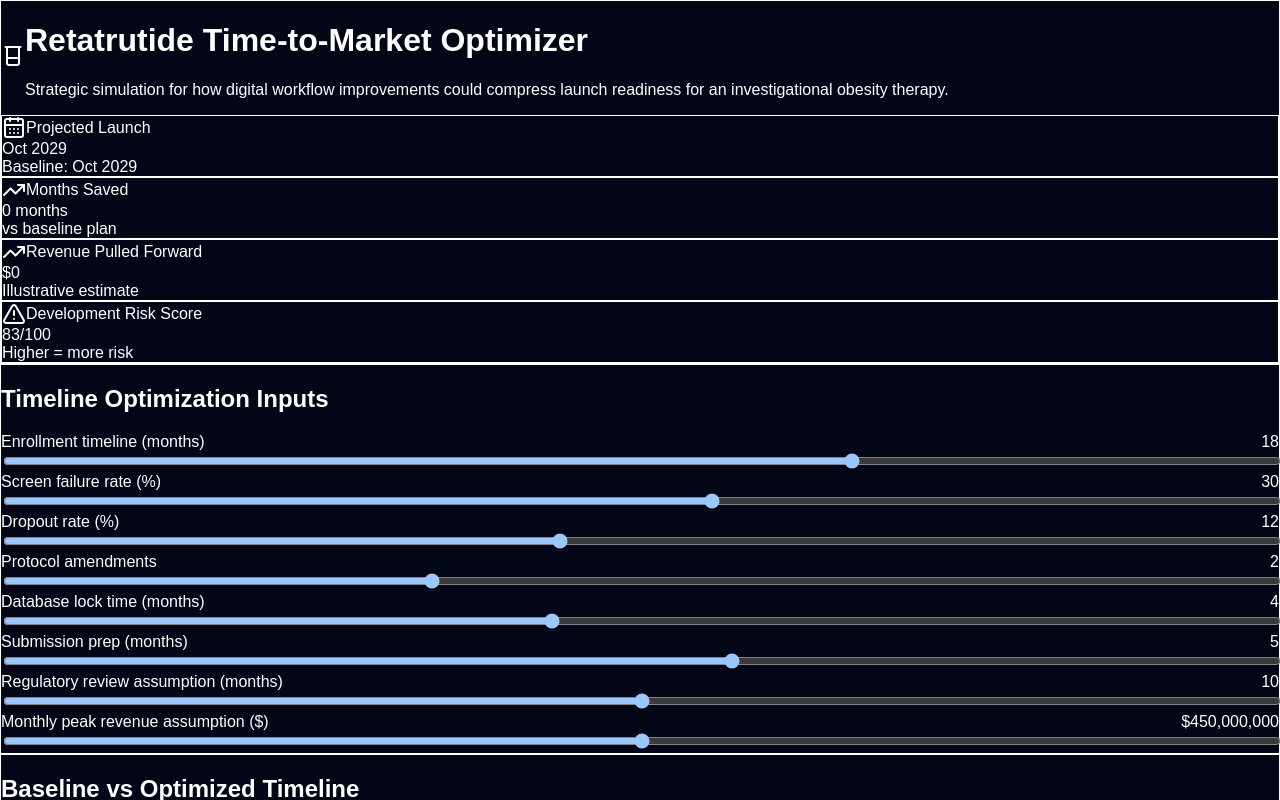
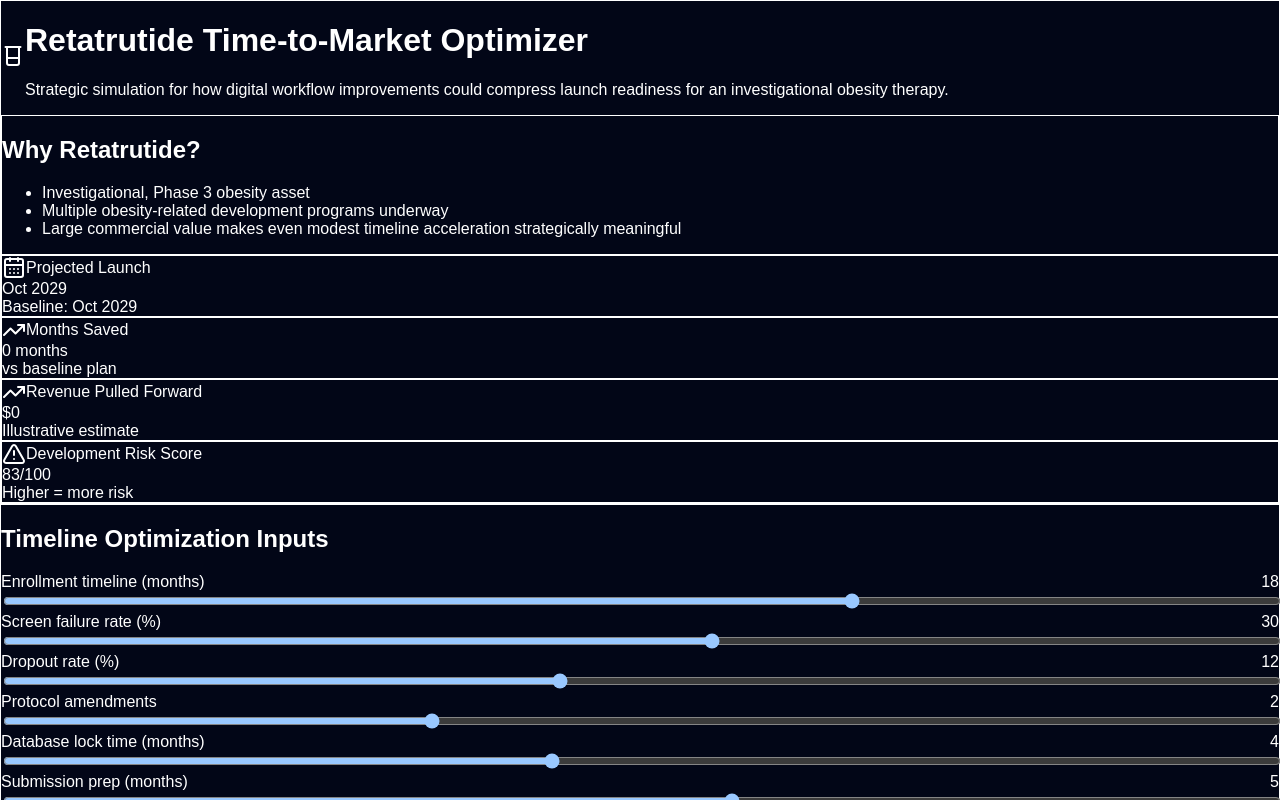
Before and after one commit to gutman999/gutman999, a Next.js app in the folder retatrutide-optimizer/: page / in a window 1280 px wide. Shown: the top 800 px of the page. Built offline with nearby package versions, Linux system fonts and the light colour scheme.

Commit message:
Add retatrutide context panel near dashboard header
Co-authored-by: gutman999 <gutman999@users.noreply.github.com>

```diff
--- a/retatrutide-optimizer/src/components/Dashboard.tsx
+++ b/retatrutide-optimizer/src/components/Dashboard.tsx
@@ -131,6 +131,20 @@ export default function Dashboard() {
               </p>
             </div>
           </div>
+
+          <section className="mb-6 rounded-2xl border border-white/10 bg-slate-900/60 p-5">
+            <h2 className="text-sm font-semibold tracking-wide text-slate-100">
+              Why Retatrutide?
+            </h2>
+            <ul className="mt-3 list-disc space-y-2 pl-5 text-sm text-slate-300">
+              <li>Investigational, Phase 3 obesity asset</li>
+              <li>Multiple obesity-related development programs underway</li>
+              <li>
+                Large commercial value makes even modest timeline acceleration
+                strategically meaningful
+              </li>
+            </ul>
+          </section>
 
           <div className="grid gap-4 md:grid-cols-4">
             <KpiCard
```
